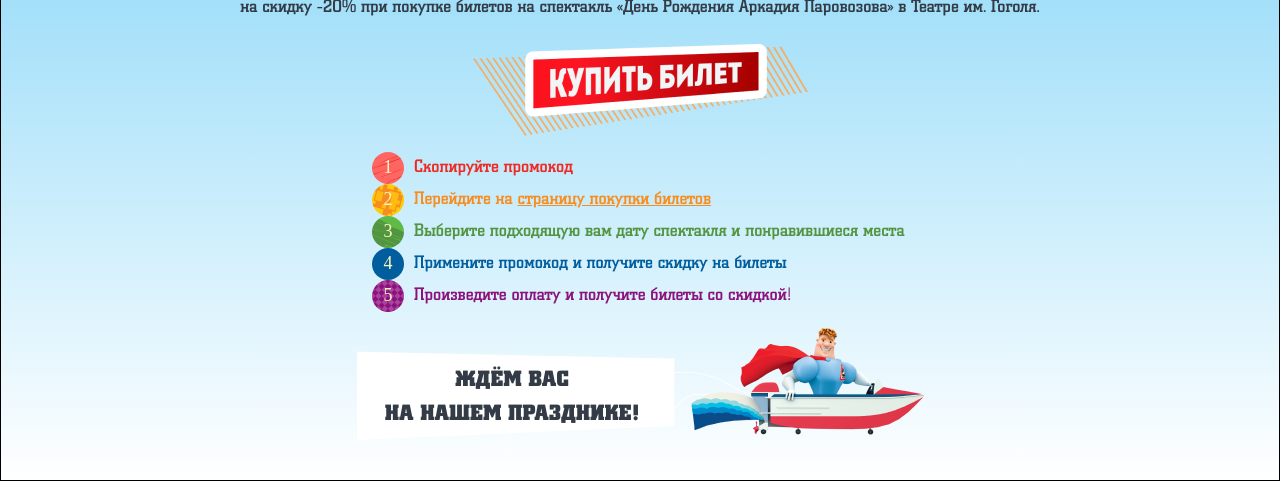
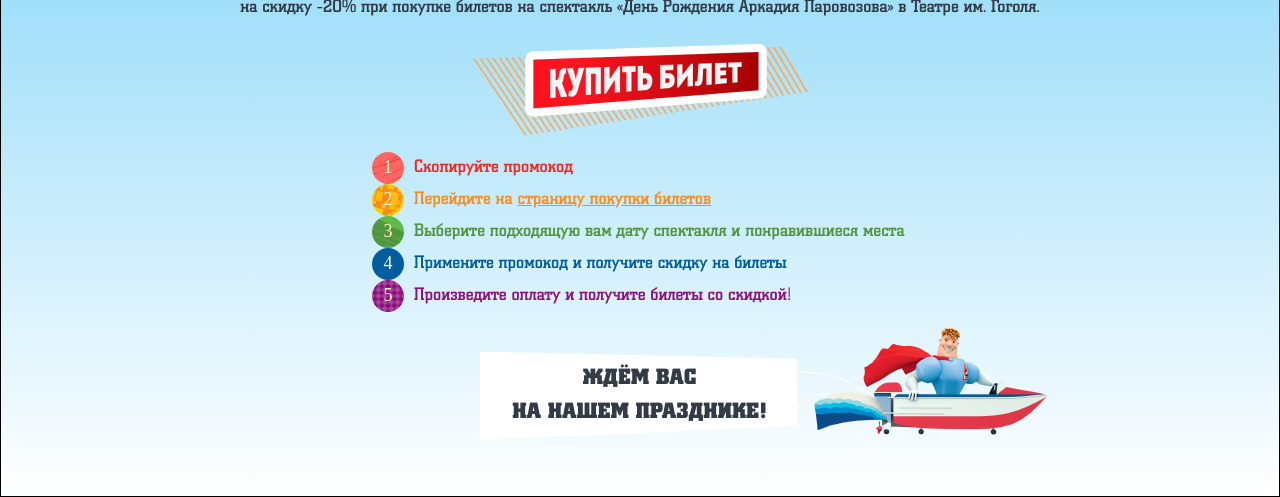
Before and after one commit to FairaIchsa/task2, a plain HTML site: page index.html in a window 1280 px wide. Shown: the part 584-1081 px from the top of the page. Drawn offline with nearby package versions, Linux system fonts and the light colour scheme.

Commit message:
changed footer (in progress)

```diff
--- a/index.html
+++ b/index.html
@@ -10,7 +10,8 @@
   </head>
   <body>
 
-    <section class="header container-fluid">
+    <!-- TODO: сделать так, чтобы все изображения находились строго по центру? (сейчас при недостаточной ширине они обрезаются справа) -->
+    <section class="header container-fluid overflow-hidden">
 
       <div id="cloud-container" class="mx-auto"
             data-aos="slide-down"
@@ -42,13 +43,14 @@
       <img class= "d-block mx-auto" src="static/img/character.png" alt="">
     </section>
 
-    <section class="promocode container-fluid"
+    <section class="promocode container-fluid overflow-hidden"
               data-aos="fade">
       <div class="row justify-content-center gx-1 my-0">
         <h3 class="col-auto">Поздравляем!</h3>
         <h3 class="col-auto">Вы выиграли промокод</h3>
       </div>
-      <div class="row g-0 justify-content-center">
+      <!-- TODO: как обрезать, чтобы было норм? -->
+      <div class="row g-0 justify-content-center overflow-hidden">
         <div class="col-12 code">
           <h2>PAROVOZOV20</h2>
           <img src="static/img/copy.svg" alt="" height="24px">
@@ -61,9 +63,11 @@
       </div>
     </section>
 
-    <section class="ticket container-fluid"
+    <section class="ticket container-fluid overflow-hidden"
               data-aos="fade">
-      <a href="#"><img class="py-3 d-block mx-auto" src="static/img/buy_ticket.png" alt=""></a>
+      <div class="row g-0 justify-content-center">
+        <a class="col-12" href="#"><img class="py-3 d-block mx-auto" src="static/img/buy_ticket.png" alt=""></a>
+      </div>
       <div id="list" class="row mx-auto">
         <div class="col-auto d-inline-flex align-items-center" style="color: #EE2A24;">
           <div class="circle flex-shrink-0" style="background-color: #EE2A24; background-image: url('static/img/bg_1.svg');">
@@ -98,15 +102,24 @@
       </div>
     </section>
 
-    <section class="footer container-fluid">
-      <div class="footer-container" data-aos="slide-right">
+    <section class="footer container-fluid px-0">
+      <!-- <div class="footer-container" data-aos="slide-right">
         <div class="footer-element mx-auto">
           <div class="footer-text row px-0 justify-content-center align-items-center">
             <h3 class="col-12 px-0">ждём вас</h3>
             <h3 class="col-12 px-0">на нашем празднике!</h3>
           </div>
         </div>
+      </div> -->
+      <!-- TODO: сделать так, чтобы анимация начиналась за экраном (увеличить минимальную ширину?) -->
+      <div class="position-relative" data-aos="slide-right">
+        <div class="row g-0 footer-text">
+          <h3 class="col-12 text-nowrap">ждём вас</h3>
+          <h3 class="col-12 text-nowrap">на нашем празднике!</h3>
+        </div>
+        <img src="static/img/footer.png" alt="">
       </div>
+
     </section>
 
     <script src="https://cdn.jsdelivr.net/npm/bootstrap@5.3.1/dist/js/bootstrap.bundle.min.js" integrity="sha384-HwwvtgBNo3bZJJLYd8oVXjrBZt8cqVSpeBNS5n7C8IVInixGAoxmnlMuBnhbgrkm" crossorigin="anonymous"></script>
--- a/static/css/styles.css
+++ b/static/css/styles.css
@@ -26,7 +26,6 @@ body[data-aos-duration='4000'] [data-aos],
 /* header */
 
 .header {
-  overflow: hidden;
 }
 
 .header #cloud-container {
@@ -149,7 +148,7 @@ body[data-aos-duration='4000'] [data-aos],
   align-self: stretch;
   color: #323B46;
   text-align: center;
-  font-family: Coliseum;
+  font-family: 'Coliseum';
   font-size: 18px;
   font-style: normal;
   font-weight: 700;
@@ -219,17 +218,17 @@ body[data-aos-duration='4000'] [data-aos],
 /* footer */
 
 .footer {
-  padding-top: 16px;
+  padding-top: 32px;
   padding-bottom: 40px;
 
   overflow: hidden;
 }
 
 .footer .footer-container {
-  /* min-width: 567px; */
+  /* min-width: 800px; */
 }
 
-.footer .footer-element {
+/* .footer .footer-element {
   height: 112px;
   width: 567px;
 
@@ -237,17 +236,21 @@ body[data-aos-duration='4000'] [data-aos],
 
   background-image: url('../img/footer.png');
   background-repeat: no-repeat;
+} */
+
+.footer .footer-text {
+  position: absolute;
+  z-index: 1;
+
+  top: 50%;
+  left: 50%;
+  transform: translate(-50%, -50%);
 }
 
-.footer .footer-text {
-  height: 52px;
-  width: 256px;
-
-  position: absolute;
-  bottom: 20px;
-  left: 40px;
-
-  flex-shrink: 0;
+.footer img {
+  position: relative;
+  top: -16px;
+  left: calc(50% - 160px);
 }
 
 .footer h3 {
```
Also changed, not shown: task2.txt.
